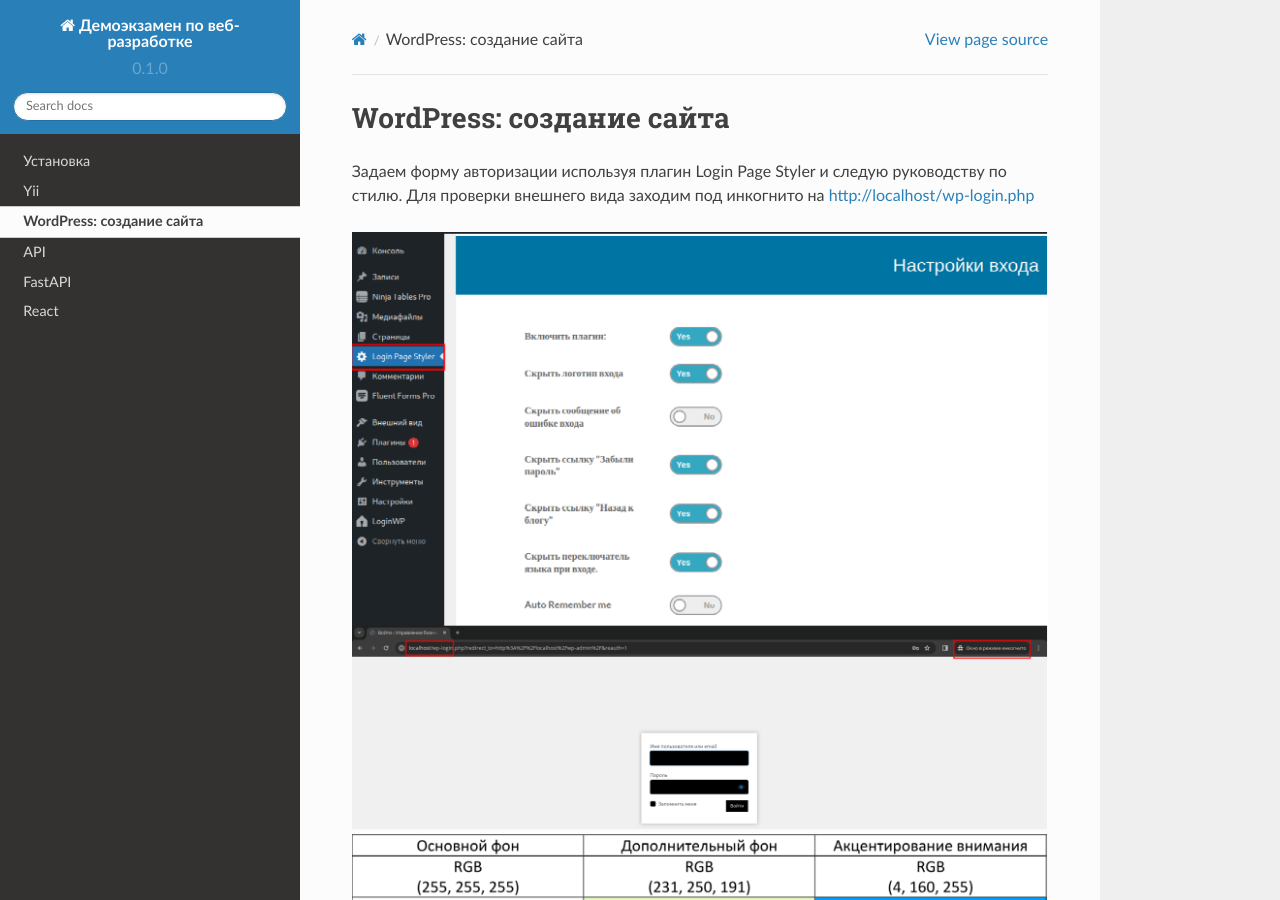
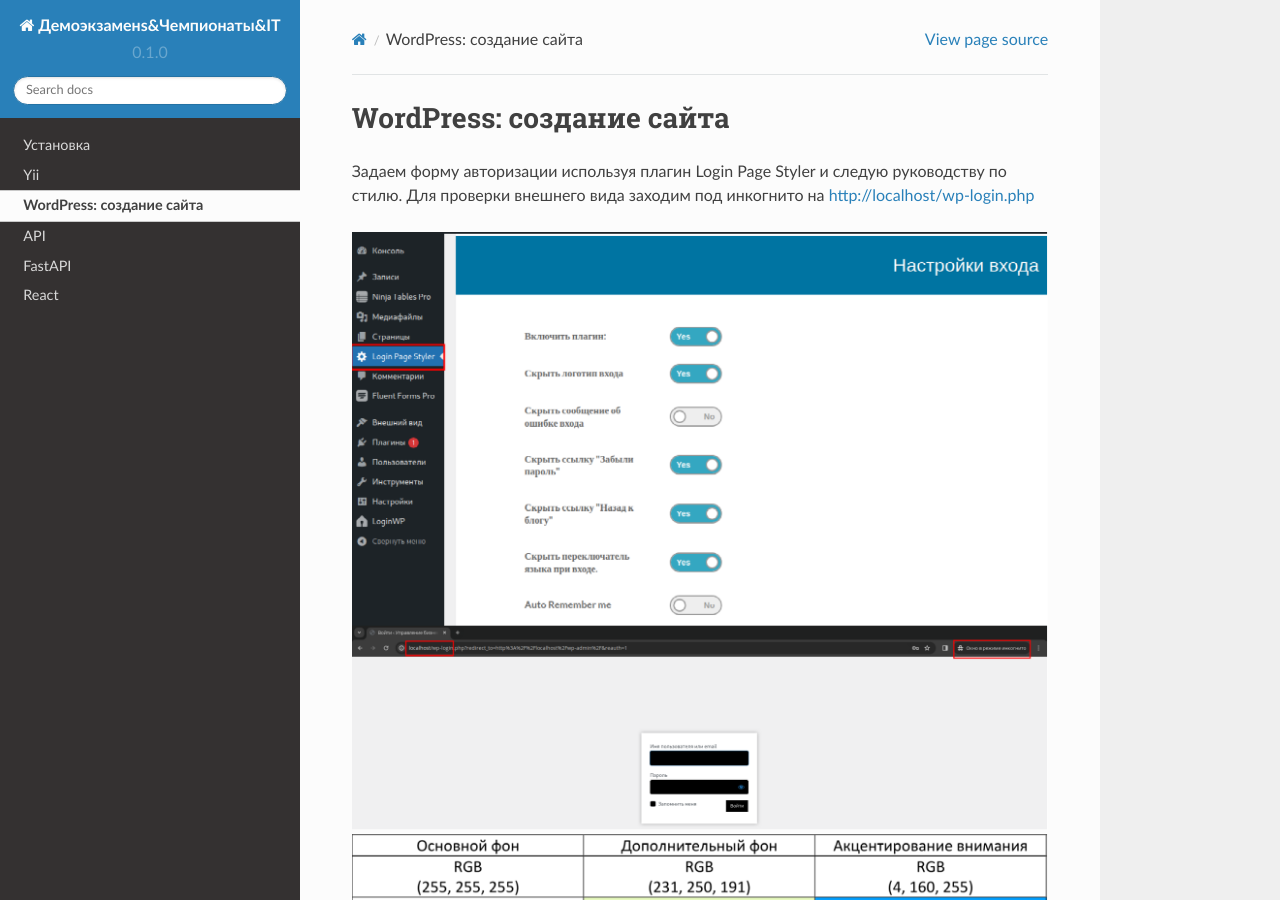
Before and after one commit to LiyaNiTa/Demoexamen-Chempionat-IT, a Sphinx documentation site: the page built from docs/source/WordPress.rst, in a window 1280 px wide and 900 px high. Built offline with Sphinx 7.4.7 and the Read the Docs theme 2.0.0, drawn with Linux system fonts in a browser that asks for light colours.

Commit message:
Update conf.py

```diff
--- a/docs/source/conf.py
+++ b/docs/source/conf.py
@@ -2,7 +2,7 @@
 
 # -- Project information
 
-project = 'Демоэкзамен по веб-разработке'
+project = 'Демоэкзаменs&Чемпионаты&IT'
 copyright = '2024, JV&LN'
 author = 'JV&LN'
 
```
